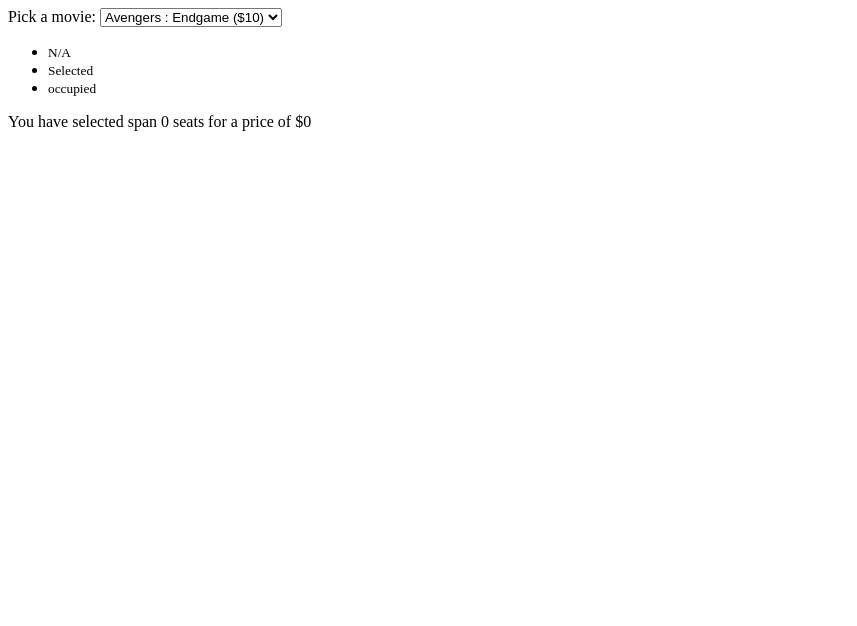
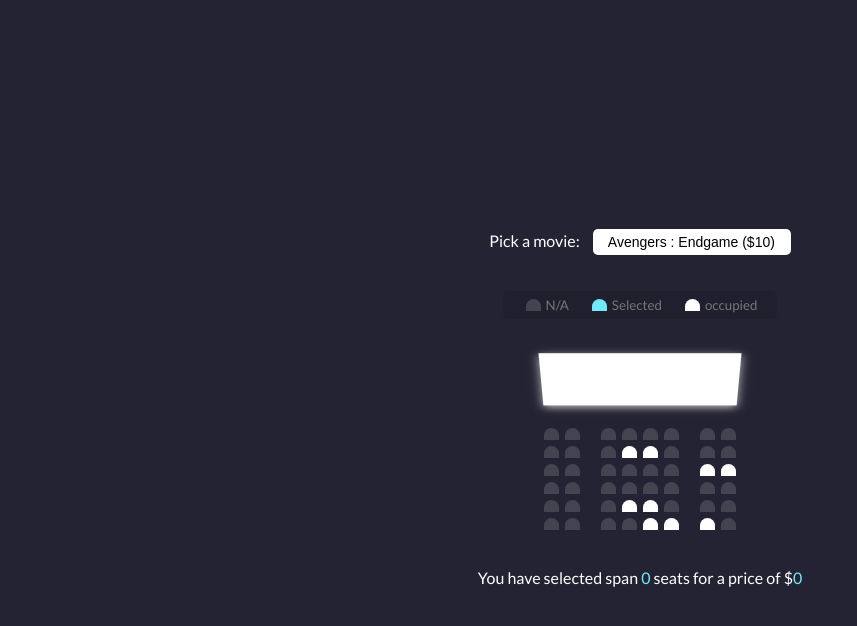
Before and after one commit to h1jun/20-Web-Projects-with-Vanilla-JavaScript, a plain HTML site: page Movie-Seat-Booking/index.html in a window 1280 px wide. Shown: the whole page, without its empty margins (0-857 px from the left). Drawn offline with Linux system fonts and the light colour scheme.

Commit message:
Add style sheet

```diff
--- a/Movie-Seat-Booking/index.html
+++ b/Movie-Seat-Booking/index.html
@@ -8,7 +8,7 @@
     <link rel="stylesheet" href="style.css">
 </head>
 <body>
-    <div class="move-container">
+    <div class="movie-container">
         <label>Pick a movie:</label>
         <select id="movie">
             <option value="10">Avengers : Endgame ($10)</option>
--- a/Movie-Seat-Booking/style.css
+++ b/Movie-Seat-Booking/style.css
@@ -0,0 +1,119 @@
+@import url('https://fonts.googleapis.com/css2?family=Lato:wght@300;400&display=swap');
+
+* {
+    box-sizing: border-box;
+}
+
+body {
+    background-color: #232333;
+    display: flex;
+    flex-direction: column;
+    color: #fff;
+    align-items: center;
+    justify-content: center;
+    height: 100vh;
+    font-family: 'Lato', sans-serif;
+    margin: 0;
+}
+
+.movie-container {
+    margin: 20px 0;
+}
+
+
+.movie-container select {
+    background-color: #fff;
+    border: 0;
+    border-radius: 5px;
+    font-size: 14px;
+    margin-left: 10px;
+    padding: 5px 15px 5px 15px;
+
+    /* 각 브라우저마다 설정되어있는 요소 디자인 해제/변경 */
+    /* 원래 쓰이는 속성을 숨기기, 여기서는  select 화살표 제거 */
+    -moz-appearance: none;
+    -webkit-appearance: none;
+    appearance: none;
+}
+
+.container {
+    perspective: 1000px; /* 원근감 설정, 3D*/
+    margin-bottom: 30px;
+}
+
+.seat {
+    background-color: #444451;
+    height: 12px;
+    width: 15px;
+    margin: 3px;
+    border-top-left-radius: 10px;
+    border-top-right-radius: 10px;
+}
+
+.seat.selected {
+    background-color: #6feaf6;
+}
+
+.seat.occupied {
+    background-color: #fff;
+}
+
+.seat:nth-of-type(2) {
+    margin-right: 18px;
+}
+
+.seat:nth-last-of-type(2) {
+    margin-left: 18px;
+}
+
+.seat:not(.occupied):hover {
+    cursor: pointer;
+    transform: scale(1.2);
+}
+
+.showcase .seat:not(.occupied):hover {
+    cursor: default;
+    transform: scale(1);
+}
+
+.showcase {
+    background-color: rgba(0, 0, 0, 0.1);
+    padding: 5px 10px;
+    border-radius: 5px;
+    color: #777;
+    list-style-type: none;
+    display: flex;
+    justify-content: space-between;
+}
+
+.showcase li {
+    display: flex;
+    align-items: center;
+    justify-content: center;
+    margin: 0 10px;
+}
+
+.showcase li small {
+    margin-left: 2px;
+}
+
+.row {
+    display: flex;
+}
+
+.screen {
+    background-color: #fff;
+    height: 70px;
+    width: 100%;
+    margin: 10px 0;
+    transform: rotateX(-45deg);
+    box-shadow: 0 3px 10px rgba(255, 255, 255, 0.7);
+}
+
+p.text {
+    margin: 5px 0;
+}
+
+p.text span {
+    color: #6feaf6;
+}
```
